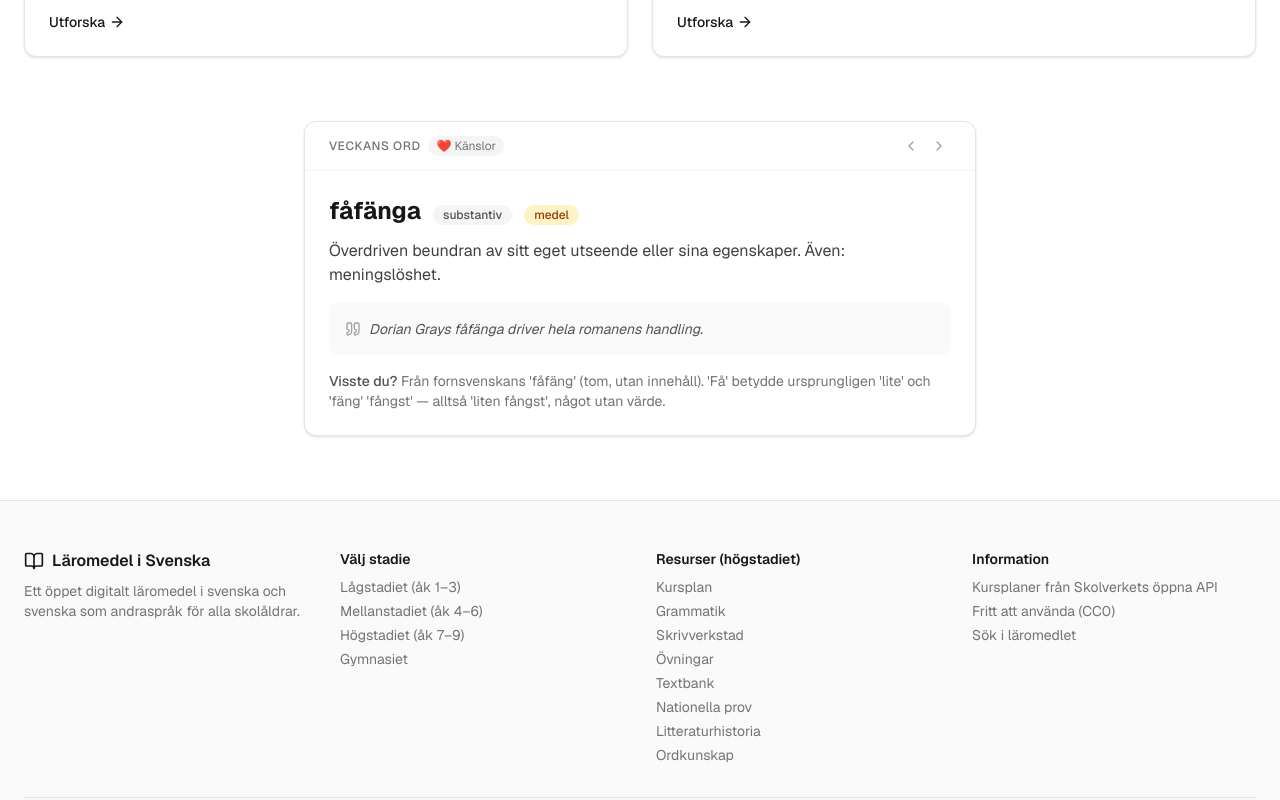
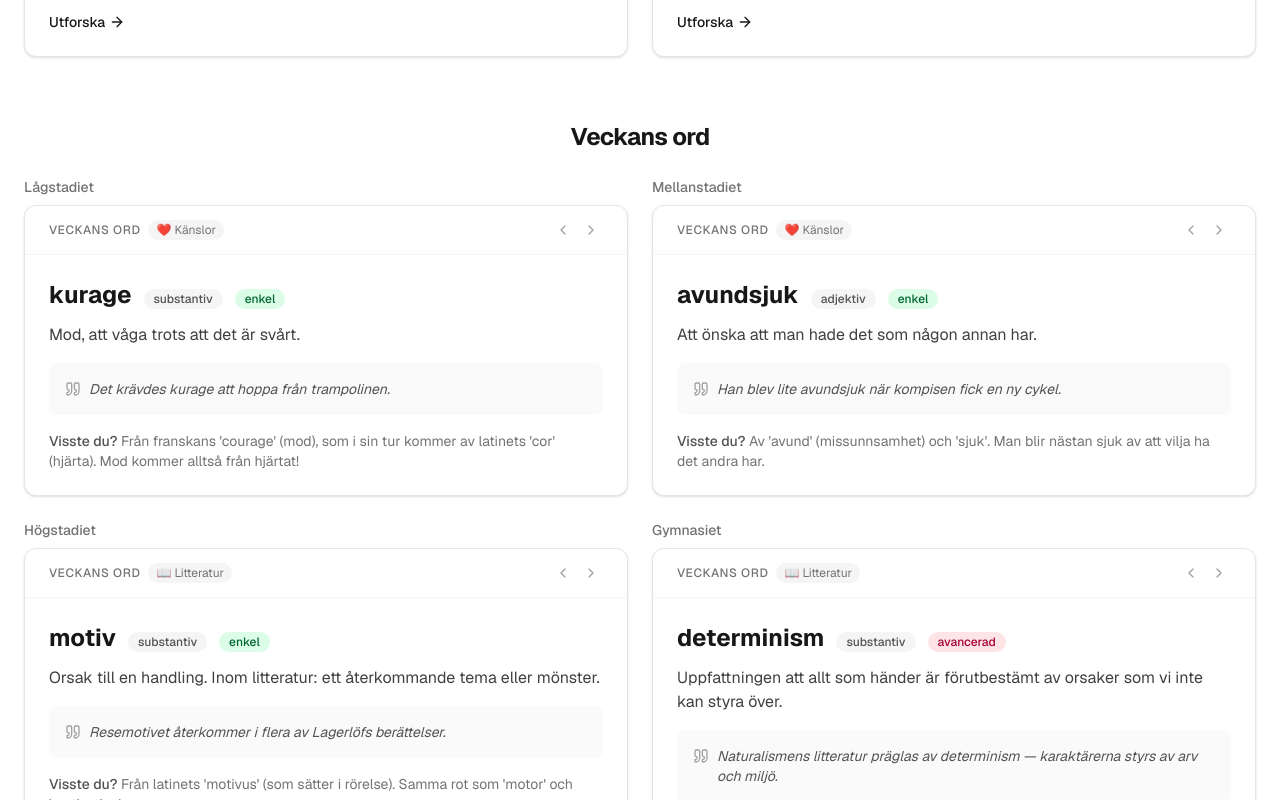
Before and after one commit to oskaredlund90-sketch/laromedel-svenska, a Next.js app: page / in a window 1280 px wide. Shown: the part 820-1620 px from the top of the page. Built offline with nearby package versions, Linux system fonts and the light colour scheme; no server answers; the database is empty.

Commit message:
Visa Veckans ord per stadie på startsidan
Startsidan visar nu ett Veckans ord för varje stadie (lågstadiet,
mellanstadiet, högstadiet, gymnasiet) så att orden är nivåanpassade.

Co-Authored-By: Claude Opus 4.6 <noreply@anthropic.com>

```diff
--- a/src/app/page.tsx
+++ b/src/app/page.tsx
@@ -15,6 +15,8 @@ import {
   CardContent,
 } from "@/components/ui/card";
 import { AGE_GROUPS } from "@/lib/skolverket/constants";
+import type { AgeGroup } from "@/lib/supabase/types";
+import { getWordsWithFallback } from "@/lib/supabase/words";
 
 const AGE_GROUP_ICONS = {
   lagstadiet: BookOpen,
@@ -46,7 +48,20 @@ const AGE_GROUP_HIGHLIGHTS: Record<string, string[]> = {
   ],
 };
 
-export default function HomePage() {
+const AGE_GROUP_LABELS: Record<AgeGroup, string> = {
+  lagstadiet: "Lågstadiet",
+  mellanstadiet: "Mellanstadiet",
+  hogstadiet: "Högstadiet",
+  gymnasiet: "Gymnasiet",
+};
+
+export default async function HomePage() {
+  // Fetch one set of words per age group for Veckans ord
+  const wordsByGroup = await Promise.all(
+    (["lagstadiet", "mellanstadiet", "hogstadiet", "gymnasiet"] as AgeGroup[]).map(
+      async (ag) => ({ ageGroup: ag, words: await getWordsWithFallback(ag) })
+    )
+  );
   return (
     <div className="mx-auto max-w-7xl px-4 sm:px-6">
       {/* Hero */}
@@ -104,8 +119,22 @@ export default function HomePage() {
         </div>
       </section>
 
-      {/* Veckans Ord */}
-      <VeckansOrd />
+      {/* Veckans ord — ett per stadie */}
+      <section className="pb-16">
+        <h2 className="mb-6 text-center text-2xl font-bold tracking-tight text-neutral-900 dark:text-white">
+          Veckans ord
+        </h2>
+        <div className="grid gap-6 sm:grid-cols-2">
+          {wordsByGroup.map(({ ageGroup, words }) => (
+            <div key={ageGroup}>
+              <h3 className="mb-2 text-sm font-medium text-neutral-500 dark:text-neutral-400">
+                {AGE_GROUP_LABELS[ageGroup]}
+              </h3>
+              <VeckansOrd words={words} />
+            </div>
+          ))}
+        </div>
+      </section>
     </div>
   );
 }
--- a/src/components/veckans-ord.tsx
+++ b/src/components/veckans-ord.tsx
@@ -99,7 +99,7 @@ export function VeckansOrd({ words }: VeckansOrdProps) {
   const entry = entries[index];
 
   return (
-    <section className="pb-16">
+    <section>
       <div className="mx-auto max-w-2xl">
         <div className="rounded-xl border border-neutral-200 bg-white shadow-sm dark:border-neutral-800 dark:bg-neutral-900">
           {/* Header bar */}
```
